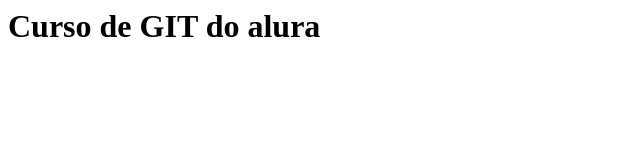
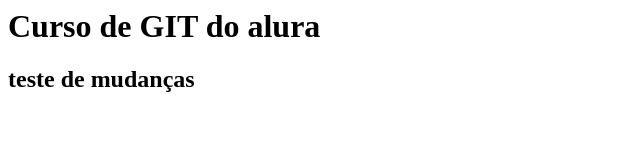
Before and after one commit to LucasGFerraz/cursogit, a plain HTML site: page repositorio/index.html in a window 1280 px wide. Shown: the whole page, without its empty margins (0-640 px from the left). Drawn offline with Linux system fonts and the light colour scheme.

Commit message:
index.html

```diff
--- a/repositorio/index.html
+++ b/repositorio/index.html
@@ -3,5 +3,6 @@
 	</head>
 	<body>
 	<h1> Curso de GIT do alura </h1>
+	<h2> teste de mudanças </h2>
 	</body>
 </html>
```
